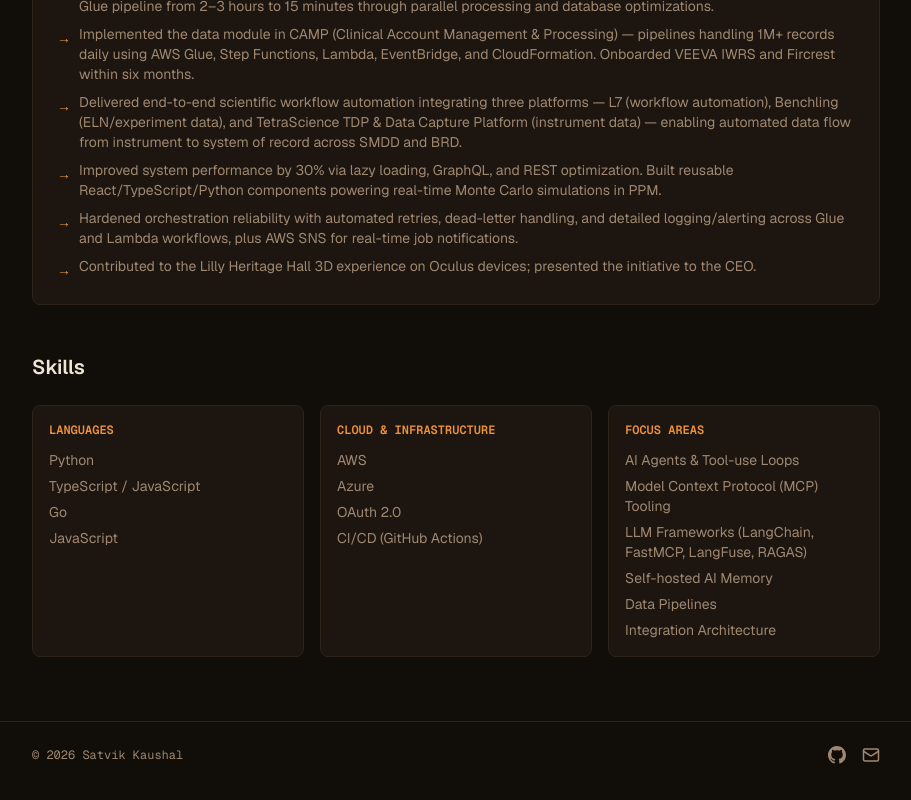
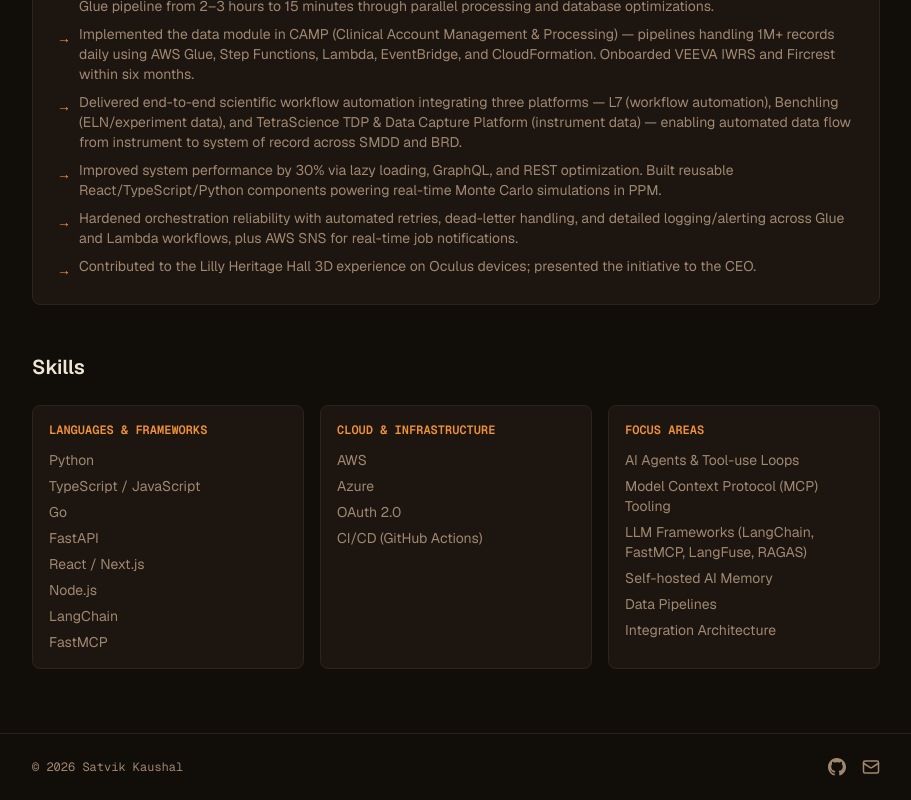
Before and after one commit to 0xkaushal/0xkaushal, a Next.js app in the folder website/: page /resume in a window 1280 px wide. Shown: the part 1336-2136 px from the top of the page, without its empty margins (184-1095 px from the left). Built offline with nearby package versions, Linux system fonts and the light colour scheme.

Commit message:
fix: update skills and languages section to include additional frameworks and tools

```diff
--- a/website/src/app/page.tsx
+++ b/website/src/app/page.tsx
@@ -66,8 +66,8 @@ export default function Home() {
         {/* Tech */}
         <div className="mt-8 grid gap-4 sm:grid-cols-3">
           <div className="rounded-lg border border-border bg-surface p-4">
-            <h3 className="mb-2 font-mono text-xs font-semibold text-accent uppercase">Languages</h3>
-            <p className="text-sm text-muted">Python · TypeScript · Go</p>
+            <h3 className="mb-2 font-mono text-xs font-semibold text-accent uppercase">Languages & Frameworks</h3>
+            <p className="text-sm text-muted">Python · TypeScript · Go · FastAPI · React · Next.js · LangChain</p>
           </div>
           <div className="rounded-lg border border-border bg-surface p-4">
             <h3 className="mb-2 font-mono text-xs font-semibold text-accent uppercase">Cloud</h3>
--- a/website/src/data/resume.ts
+++ b/website/src/data/resume.ts
@@ -55,8 +55,17 @@ export const experience: Experience[] = [
 
 export const skills: Skill[] = [
   {
-    category: "Languages",
-    items: ["Python", "TypeScript / JavaScript", "Go", "JavaScript"],
+    category: "Languages & Frameworks",
+    items: [
+      "Python",
+      "TypeScript / JavaScript",
+      "Go",
+      "FastAPI",
+      "React / Next.js",
+      "Node.js",
+      "LangChain",
+      "FastMCP",
+    ],
   },
   {
     category: "Cloud & Infrastructure",
```
